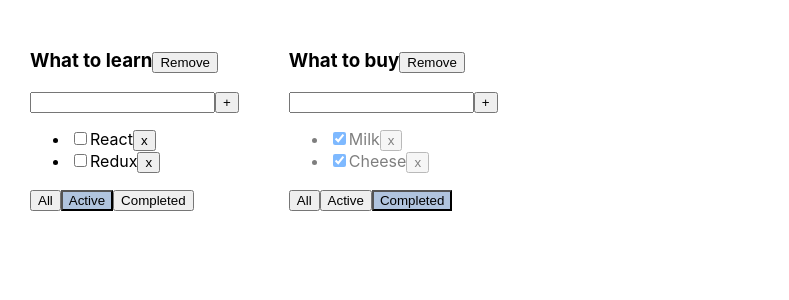
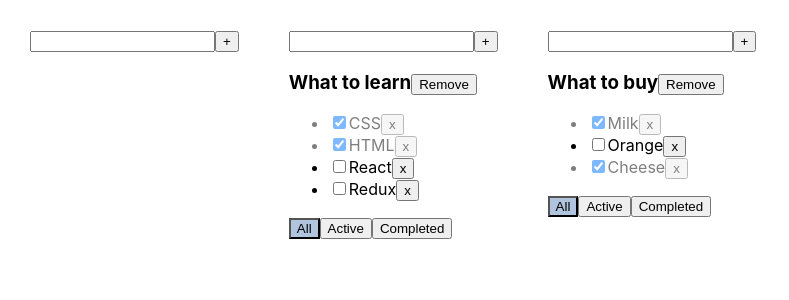
Before and after one commit to e1ing/it-incubator-todolist-ts-videos-2, a React (Create React App) app: page / in a window 1280 px wide. Shown: the top 300 px of the page, without its empty margins (0-789 px from the left). Built offline with nearby package versions, Linux system fonts and the light colour scheme.

Commit message:
video-06 without fixes

```diff
--- /dev/null
+++ b/src/AddItemForm.tsx
@@ -0,0 +1,47 @@
+import React, {ChangeEvent, KeyboardEvent, useState} from "react";
+
+type AddItemFormPropsType ={
+    addItem: (title: string) => void
+}
+
+
+export function AddItemForm(props: AddItemFormPropsType) {
+
+    const [taskTitle, setTaskTitle] = useState("")
+    const [error, setError] = useState<string | null>(null)
+
+    const onNewTitleChangeHandler = (e: ChangeEvent<HTMLInputElement>) => {
+        setTaskTitle(e.currentTarget.value)
+    }
+
+    const onKeypressHandler = (e: KeyboardEvent<HTMLInputElement>) => {
+        //setError(null);
+        if (e.key === "Enter") {
+            if (taskTitle.trim() !== "") {
+                props.addItem(taskTitle.trim(), )
+                setTaskTitle("")
+            } else {
+                setError("Title is required")
+            }
+        }
+    }
+
+    const addItemHandler = () => {
+        if (taskTitle.trim() !== "") {
+            props.addItem(taskTitle.trim())
+            setTaskTitle("")
+        } else {
+            setError("Title is required")
+        }
+    }
+    return <div>
+        <input
+            className={error ? "error" : ""}
+            value={taskTitle}
+            onChange={onNewTitleChangeHandler}
+            onKeyPress={onKeypressHandler}
+        />
+        <button onClick={addItemHandler}>+</button>
+        {error && <div className="error-message">{error}</div>}
+    </div>
+}
--- a/src/App.tsx
+++ b/src/App.tsx
@@ -1,7 +1,8 @@
 import React, {useState} from 'react';
 import './App.css';
-import { Todolist} from "./Todolist";
+import {TaskType, Todolist} from "./Todolist";
 import {v1} from 'uuid';
+import {AddItemForm} from "./AddItemForm";
 
 export type FilterValuesType = "all" | "completed" | "active"
 type TodolistType = {
@@ -10,18 +11,21 @@ type TodolistType = {
     filter: FilterValuesType
 }
 
+type TaskStateType = {
+    [key: string]: Array<TaskType>
+}
 
 function App() {
 
     let todolistId1 = v1();
     let todolistId2 = v1();
 
-    let [todolists, setTodolist] = useState<Array<TodolistType>>([
-        {id: todolistId1, title: "What to learn", filter: "active"},
-        {id: todolistId2, title: "What to buy", filter: "completed"}
+    let [todolists, setTodolists] = useState<Array<TodolistType>>([
+        {id: todolistId1, title: "What to learn", filter: "all"},
+        {id: todolistId2, title: "What to buy", filter: "all"}
     ]);
 
-    let [tasks, setTasks] = useState({
+    let [tasks, setTasks] = useState<TaskStateType>({
         [todolistId1]: [
             {id: v1(), title: "CSS", isDone: true},
             {id: v1(), title: "HTML", isDone: true},
@@ -36,7 +40,7 @@ function App() {
     })
 
     function removeTask(id: string, todolistId: string) {
-       let tasks_=tasks[todolistId]
+        let tasks_ = tasks[todolistId]
         let newTasks = tasks_.filter(t => t.id !== id);
         tasks[todolistId] = newTasks;
         setTasks({...tasks});
@@ -45,7 +49,7 @@ function App() {
     function addTask(title: string, todolistId: string) {
         const newTask = {id: v1(), title: title, isDone: false};
         let tasks_ = tasks[todolistId];
-       let newTasks = [newTask, ...tasks_]
+        let newTasks = [newTask, ...tasks_]
         tasks[todolistId] = newTasks;
         setTasks({...tasks});
     }
@@ -63,23 +67,40 @@ function App() {
         let todolist = todolists.find(tl => tl.id === todolistId)
         if (todolist) {             //проверка есть ли todolist с таким ID
             todolist.filter = value;
-            setTodolist([...todolists])
+            setTodolists([...todolists])
+
         }
     }
 
     let removeTodolist = (todolistId: string) => {
-        let filteredTodolist = todolists.filter (tl => tl.id !== todolistId)
-        setTodolist(filteredTodolist);
+        let filteredTodolist = todolists.filter(tl => tl.id !== todolistId)
+        setTodolists(filteredTodolist);
         delete tasks[todolistId]; //удаляются таски удалённого todolist
         setTasks({...tasks}); //удаляются таски удалённого todolist из стейта
     }
+        function addTodolist(title: string) {
+            const todolistId = v1()
+            const todolist: TodolistType = {
+                id: v1(), filter: "all", title};
+            setTodolists([todolist, ...todolists]);
+            setTasks({...tasks, [todolistId]: []})
+        }
+
+    function changeTaskTitle(taskId: string, newTitle: string, todolistId: string) {
+        let tasks_ = tasks[todolistId]
+        let task = tasks_.find(t => t.id === taskId) //нашли кликнутую таску
+        if (task) {
+            task.title = newTitle;
+        }
+        setTasks({...tasks});
+    }
+
 
     return (
         <div className="App">
+            <AddItemForm addItem={addTodolist}/>
             {
                 todolists.map((tl) => {
-
-
                     let tasksForTodolist = tasks[tl.id];
                     if (tl.filter === "completed") {
                         tasksForTodolist = tasksForTodolist.filter(t => t.isDone === true)
@@ -99,6 +120,7 @@ function App() {
                         changeTaskStatus={changeStatus}
                         filter={tl.filter}
                         removeTodolist={removeTodolist}
+                        changeTaskTitle={changeTaskTitle}
                     />
                 })
             }
--- /dev/null
+++ b/src/EditableSpan.tsx
@@ -0,0 +1,28 @@
+import React, {ChangeEvent, useState} from "react";
+
+type EditableSpanPropsType = {
+    title: string
+    onChange: (value: string) => void
+}
+
+
+export function EditableSpan(props: EditableSpanPropsType) {
+
+    let [editMode, setEditMode] = useState(false);
+    let [title, setTitle] = useState("")
+
+    const activateEditMode = () => {
+        setEditMode(true);
+        setTitle(props.title)
+    }
+
+    const activateViewMode = () => {
+        setEditMode(false);
+    props.onChange(props.title);
+    }
+    const onChangeTitleHandler = (e: ChangeEvent<HTMLInputElement>) => setTitle(e.currentTarget.value)
+
+    return editMode
+        ? <input value={title} onChange={onChangeTitleHandler} onBlur={activateViewMode} autoFocus/>
+        : <span onDoubleClick={activateEditMode}>{props.title}</span>
+}
--- a/src/Todolist.tsx
+++ b/src/Todolist.tsx
@@ -1,5 +1,7 @@
-import React, {ChangeEvent, KeyboardEvent, useState} from "react";
+import React, {ChangeEvent} from "react";
 import {FilterValuesType} from "./App";
+import {AddItemForm} from "./AddItemForm";
+import {EditableSpan} from "./EditableSpan";
 
 export type TaskType = {
     id: string
@@ -17,15 +19,16 @@ type PropsType = {
     changeTaskStatus: (id: string, isDone: boolean, todolistId: string) => void
     filter: FilterValuesType
     removeTodolist: (todolistId: string) => void
+    changeTaskTitle: (id: string, newTitle: string, todolistId: string) => void
 }
 
 export function Todolist(props: PropsType) {
 
-    const [taskTitle, setTaskTitle] = useState("")
-    const [error, setError] = useState<string|null>(null)
+    /* const [taskTitle, setTaskTitle] = useState("")*/
+    /* const [error, setError] = useState<string|null>(null)*/
 
     //выносим анонимные функции для обработчиков
-    const onNewTitleChangeHandler = (e: ChangeEvent<HTMLInputElement>) => {
+    /*const onNewTitleChangeHandler = (e: ChangeEvent<HTMLInputElement>) => {
         setTaskTitle(e.currentTarget.value)
     }
 
@@ -48,7 +51,7 @@ export function Todolist(props: PropsType) {
         } else{
             setError("Title is required")
         }
-    }
+    }*/
 
     const onAllClickHandler = () => props.changeFilter("all", props.id)
     const onActiveClickHandler = () => props.changeFilter("active", props.id)
@@ -58,13 +61,18 @@ export function Todolist(props: PropsType) {
         props.removeTodolist(props.id)
     }
 
+    const addTask = (title: string) => {
+        props.addTask(title, props.id);
+    }
 
     return (
         <div>
+            <AddItemForm addItem={addTask}/>
             <h3>{props.title}
                 <button onClick={removeTodolist}>Remove</button>
             </h3>
-            <div>
+
+            {/*<div>
                 <input
                     className={error ? "error" : ""}
                     value={taskTitle}
@@ -73,7 +81,7 @@ export function Todolist(props: PropsType) {
                 />
                 <button onClick={addTaskHandler}>+</button>
                 {error && <div className="error-message">{error}</div>}
-            </div>
+            </div>*/}
             <ul>
                 {
                     props.tasks.map(t => {
@@ -83,28 +91,34 @@ export function Todolist(props: PropsType) {
                         const onChangeCheckboxHandler = (e: ChangeEvent<HTMLInputElement>) => {
                             props.changeTaskStatus(t.id, e.currentTarget.checked, props.id);
                         }
+                        const onChangeTitleHandler = (newValue:string) => {
+                            props.changeTaskTitle(t.id, newValue, props.id);
+                        }
+
                         return <li className={t.isDone ? "is-done" : ""} key={t.id}>
                             <input type="checkbox"
                                    checked={t.isDone}
                                    onChange={onChangeCheckboxHandler}
                             />
-                                <span>{t.title}</span>
-                                <button onClick={onRemoveHandler}>x
-                                </button>
+                            <EditableSpan title={t.title} onChange={onChangeTitleHandler}/>
+                            {/*  <span>{t.title}</span>*/}
+                            <button onClick={onRemoveHandler}>x</button>
                         </li>
-                        }
-                    )
+                    })
                 }
             </ul>
 
             <div>
-                <button className={props.filter==="all"? "active-filter": ""} onClick={onAllClickHandler}>All
+                <button className={props.filter === "all" ? "active-filter" : ""} onClick={onAllClickHandler}>All
                 </button>
-                <button className={props.filter==="active"? "active-filter": ""} onClick={onActiveClickHandler}>Active
+                <button className={props.filter === "active" ? "active-filter" : ""}
+                        onClick={onActiveClickHandler}>Active
                 </button>
-                <button className={props.filter==="completed"? "active-filter": ""} onClick={onCompletedClickHandler}>Completed
+                <button className={props.filter === "completed" ? "active-filter" : ""}
+                        onClick={onCompletedClickHandler}>Completed
                 </button>
             </div>
         </div>
     )
+
 }
```
Lines whose indentation alone changed are shown as unchanged.
